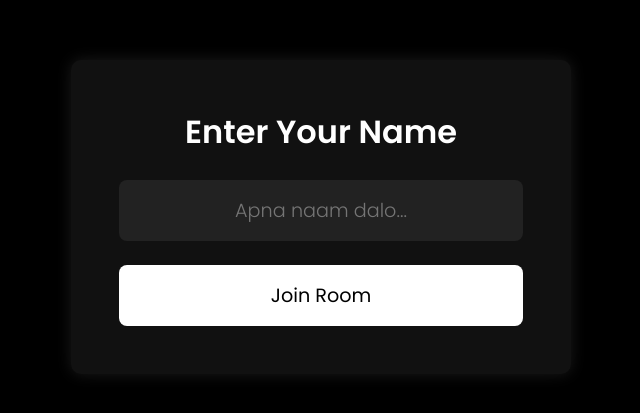
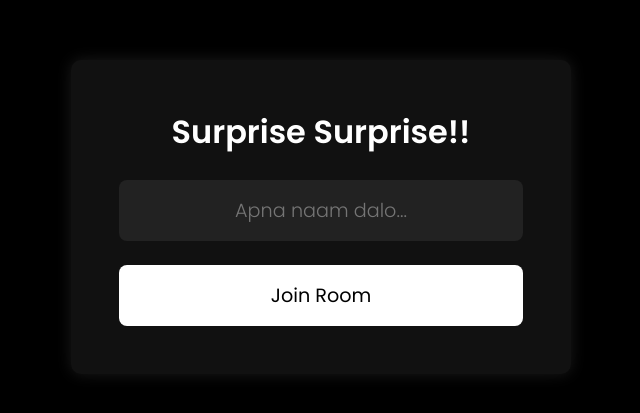
Before and after one commit to Anshu-Raj-Web-Dev/video-call, a React (Create React App) app: page / in a window 1280 px wide. Shown: the part 183-596 px from the top of the page, without its empty margins (319-959 px from the left). Built offline with nearby package versions, Linux system fonts and the light colour scheme.

Commit message:
Update HomePage.js

```diff
--- a/src/components/HomePage.js
+++ b/src/components/HomePage.js
@@ -12,7 +12,7 @@ const HomePage = () => {
   return (
     <div className="home-container">
     <div className="home-box">
-      <h1 className="home-title">Enter Your Name</h1>
+      <h1 className="home-title">Surprise Surprise!!</h1>
       <input
         value={input}
         onChange={(e) => setInput(e.target.value)}
```
